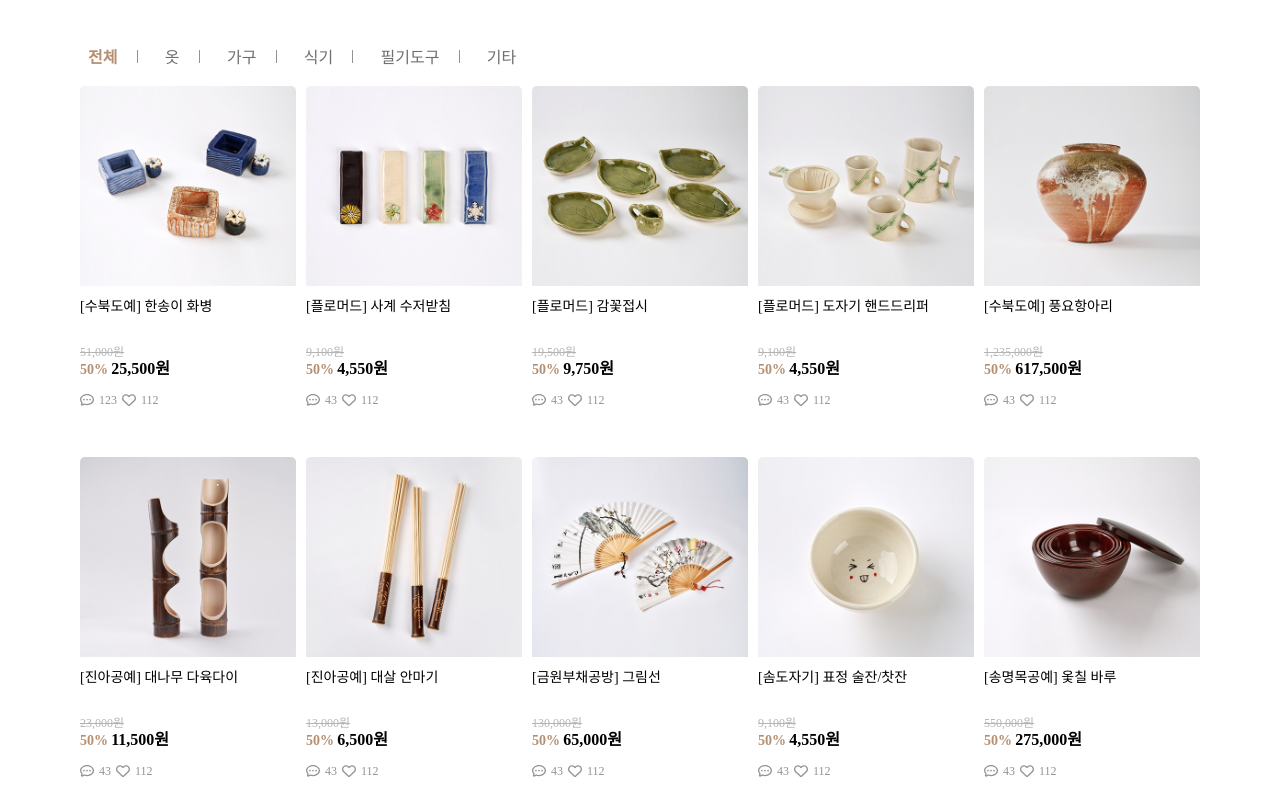
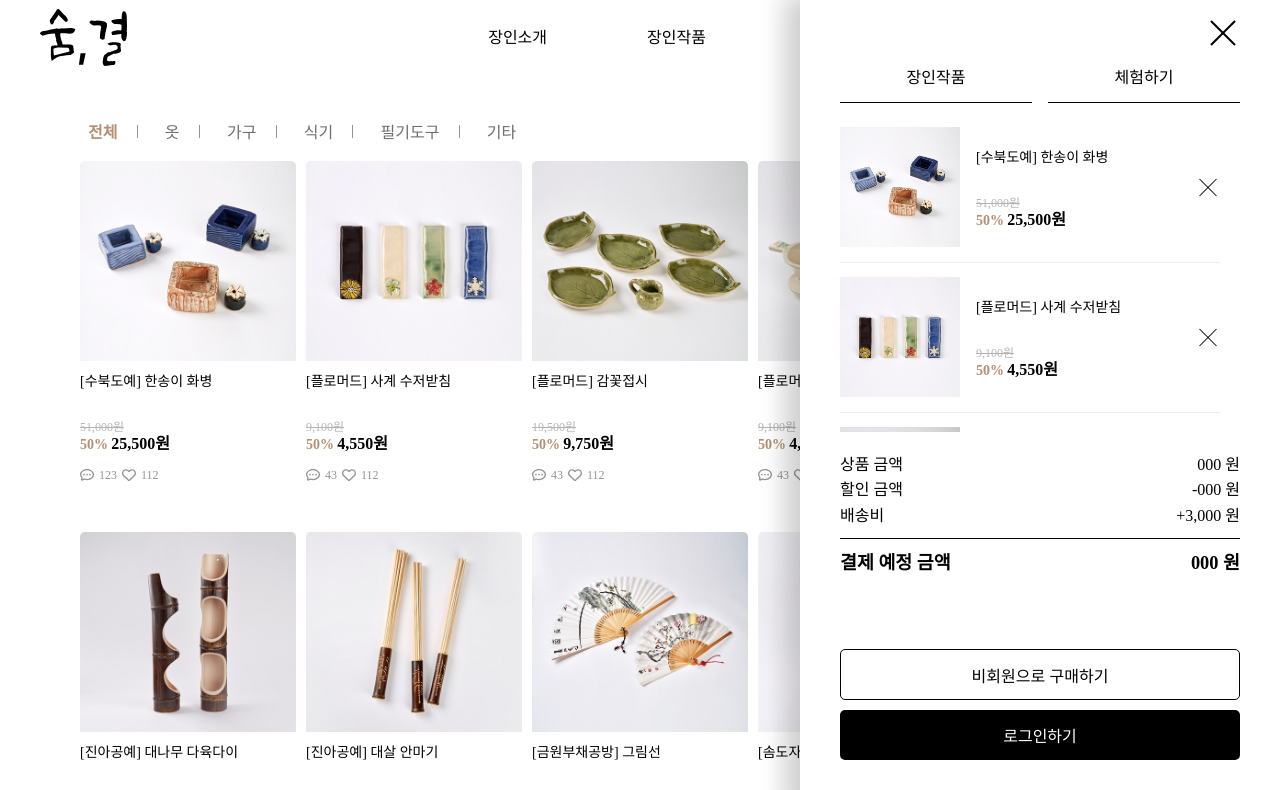
Before and after one commit to yangux/sumgyeol, a React (Create React App) app: page /work in a window 1280 px wide. Shown: the top 790 px of the page. Built offline with nearby package versions, Linux system fonts and the light colour scheme; a web font is replaced by a local one.

Commit message:
feat(SuYeon): 장바구니(MyPage) 추가

```diff
--- /dev/null
+++ b/src/components/BtnClose.tsx
@@ -0,0 +1,49 @@
+import styled from "styled-components";
+
+interface Btn {
+  size: number;
+  className?: string;
+}
+export default function BtnClose(props: Btn) {
+  const { size, className } = props;
+  const Container = styled.button`
+    appearance: none;
+    background-color: transparent;
+    border: 0;
+    width: 24px;
+    height: 24px;
+    text-indent: 9999px;
+    position: relative;
+    cursor: pointer;
+
+    &::before,
+    &::after {
+      content: "";
+      display: block;
+      width: 100%;
+      height: 1px;
+      background-color: #000;
+      position: absolute;
+      top: 50%;
+      left: 0;
+    }
+    &::before {
+      transform: rotate(45deg);
+    }
+    &::after {
+      transform: rotate(-45deg);
+    }
+
+    &.isBig::before,
+    &.isBig::after {
+      height: 2px;
+    }
+  `;
+
+  return (
+    <Container
+      style={{ width: `${size}px`, height: `${size}px` }}
+      className={className}
+    ></Container>
+  );
+}
--- /dev/null
+++ b/src/components/CartListItem.tsx
@@ -0,0 +1,82 @@
+import styled from "styled-components";
+import { Item } from "../utils/workItemsdata";
+import { addComma, getSalePrice } from "../utils/price";
+import BtnClose from "./BtnClose";
+
+const CartListItemContainer = styled.li`
+  width: calc(100% - 20px);
+  height: 140px;
+  border-bottom: 1px solid #eee;
+  margin-bottom: 10px;
+  display: flex;
+  align-items: center;
+  padding-bottom: 10px;
+`;
+const ItemImg = styled.div`
+  width: 120px;
+  height: 120px;
+  overflow: hidden;
+  position: relative;
+
+  img {
+    width: 100%;
+    position: absolute;
+    top: 50%;
+    transform: translateY(-50%);
+  }
+`;
+const ItemDesc = styled.ul`
+  flex-grow: 2;
+  margin: 0 1rem;
+`;
+const ItemTit = styled.h4`
+  width: inherit;
+  font-size: 14px;
+  line-height: 1.5;
+  height: 40px;
+  margin-bottom: 10px;
+  display: -webkit-box;
+  -webkit-line-clamp: 2;
+  -webkit-box-orient: vertical;
+  text-overflow: ellipsis;
+  overflow: hidden;
+`;
+const OriginalPrice = styled.p`
+  color: var(--text-gray-30);
+  font-size: 12px;
+  text-decoration: line-through;
+  margin-bottom: 0.2rem;
+`;
+const DiscountRate = styled.p`
+  display: inline;
+  font-size: 14px;
+  font-weight: bold;
+  margin-right: 0.2rem;
+  color: var(--main-brown-50);
+`;
+const SalePrice = styled.h4`
+  display: inline;
+  font-size: 16px;
+  font-weight: bold;
+`;
+export default function CartListItem(data: Item) {
+  const { name, brand, image, originalPrice, discountRate } = data;
+  return (
+    <CartListItemContainer>
+      <ItemImg>
+        <img src={image} alt={name} />
+      </ItemImg>
+      <ItemDesc>
+        <ItemTit>
+          [{brand}] {name}
+        </ItemTit>
+        <OriginalPrice>{addComma(originalPrice)}원</OriginalPrice>
+        <DiscountRate>{discountRate}%</DiscountRate>
+        <SalePrice>
+          {addComma(getSalePrice(originalPrice, discountRate))}원
+        </SalePrice>
+      </ItemDesc>
+      <BtnClose size={24} />
+    </CartListItemContainer>
+  );
+}
--- /dev/null
+++ b/src/components/MyPage.tsx
@@ -0,0 +1,131 @@
+import styled from "styled-components";
+import { itemArr } from "../utils/workItemsdata";
+import CartListItem from "./CartListItem";
+import BtnClose from "./BtnClose";
+
+const SideBarContainer = styled.div`
+  position: fixed;
+  top: 0;
+  right: 0;
+  height: 100vh;
+  width: 480px;
+  background-color: #ffffff;
+  box-shadow: -5px 5px 25px 10px rgba(0, 0, 0, 0.2);
+  padding: 30px 40px 40px;
+  display: flex;
+  flex-direction: column;
+  align-items: flex-end;
+`;
+
+const TabMenu = styled.ul`
+  display: flex;
+  justify-content: space-between;
+  width: 100%;
+  margin-top: 20px;
+
+  li {
+    width: 48%;
+    text-align: center;
+    padding: 1em;
+    border-bottom: 1px solid black;
+  }
+`;
+const CartList = styled.ul`
+  display: block;
+  width: 100%;
+  max-height: 80%;
+  overflow-y: scroll;
+  flex-grow: 2;
+  margin-top: 20px;
+`;
+const PriceArea = styled.ul`
+  flex-basis: 120px;
+  width: 100%;
+  padding: 20px 0 70px;
+
+  li:last-child {
+    border-top: 1px solid #000;
+    margin-top: 10px;
+    padding-top: 10px;
+    p {
+      font-size: 1.15rem;
+      font-weight: bold;
+    }
+  }
+`;
+const PriceListItem = styled.li`
+  display: flex;
+  justify-content: space-between;
+  line-height: 1.6;
+
+  p {
+    font-size: 1rem;
+  }
+`;
+const BtnArea = styled.div`
+  width: 100%;
+  & button:first-of-type {
+    margin-bottom: 10px;
+    border: 1px solid #000;
+    color: #000;
+    background-color: #fff;
+  }
+  & button:first-of-type:hover {
+    background-color: #eee;
+  }
+`;
+const Btn = styled.button`
+  appearance: none;
+  background-color: #000;
+  color: white;
+  border: 0;
+  padding: 0.8em 1em;
+  width: 100%;
+  border-radius: 5px;
+  cursor: pointer;
+`;
+export default function MyPage() {
+  return (
+    <SideBarContainer>
+      <BtnClose size={34} className="isBig" />
+      <TabMenu>
+        <li>장인작품</li>
+        <li>체험하기</li>
+      </TabMenu>
+      <CartList>
+        {itemArr.map((data, i) => (
+          <CartListItem
+            name={data.name}
+            brand={data.brand}
+            originalPrice={data.originalPrice}
+            discountRate={data.discountRate}
+            image={data.image}
+            key={i}
+          />
+        ))}
+      </CartList>
+      <PriceArea>
+        <PriceListItem>
+          <p>상품 금액</p>
+          <p>000 원</p>
+        </PriceListItem>
+        <PriceListItem>
+          <p>할인 금액</p>
+          <p>-000 원</p>
+        </PriceListItem>
+        <PriceListItem>
+          <p>배송비</p>
+          <p>+3,000 원</p>
+        </PriceListItem>
+        <PriceListItem>
+          <p>결제 예정 금액</p>
+          <p>000 원</p>
+        </PriceListItem>
+      </PriceArea>
+      <BtnArea>
+        <Btn>비회원으로 구매하기</Btn>
+        <Btn>로그인하기</Btn>
+      </BtnArea>
+    </SideBarContainer>
+  );
+}
--- a/src/components/work/WorkItem.tsx
+++ b/src/components/work/WorkItem.tsx
@@ -19,10 +19,13 @@ const ItemContainer = styled.div`
     display: flex;
     flex-direction: column;
     justify-content: space-between;
+<<<<<<< Updated upstream
     & img {
       width: 480px;
       height: 530px;
     }
+=======
+>>>>>>> Stashed changes
   }
 `;
 const ItemImg = styled.div`
@@ -115,6 +118,7 @@ export default function WorkItem(props: Item) {
         <SalePrice>
           {addComma(getSalePrice(originalPrice, discountRate))}원
         </SalePrice>
+        {reviewCount && likeCount && (
           <More>
             <div>
               <FontAwesomeIcon icon={faCommentDots} />
@@ -125,6 +129,7 @@ export default function WorkItem(props: Item) {
               <p>{likeCount}</p>
             </div>
           </More>
+        )}
       </ItemDesc>
     </ItemContainer>
   );
--- a/src/pages/Work.tsx
+++ b/src/pages/Work.tsx
@@ -1,9 +1,15 @@
+import Footer from "../components/Footer";
+import Header from "../components/Header";
+import MyPage from "../components/MyPage";
 import WorkItemGrid from "../components/work/WorkItemGrid";
 
 export default function Work() {
   return (
     <>
+      <Header />
       <WorkItemGrid />
+      <MyPage />
+      <Footer />
     </>
   );
 }
--- a/src/utils/workItemsdata.ts
+++ b/src/utils/workItemsdata.ts
@@ -5,7 +5,7 @@ export interface Item {
   discountRate: number;
   reviewCount?: number;
   likeCount?: number;
-  category: string;
+  category?: string;
   image: string;
   className?: string;
 }
```
Lines whose indentation alone changed are shown as unchanged.
